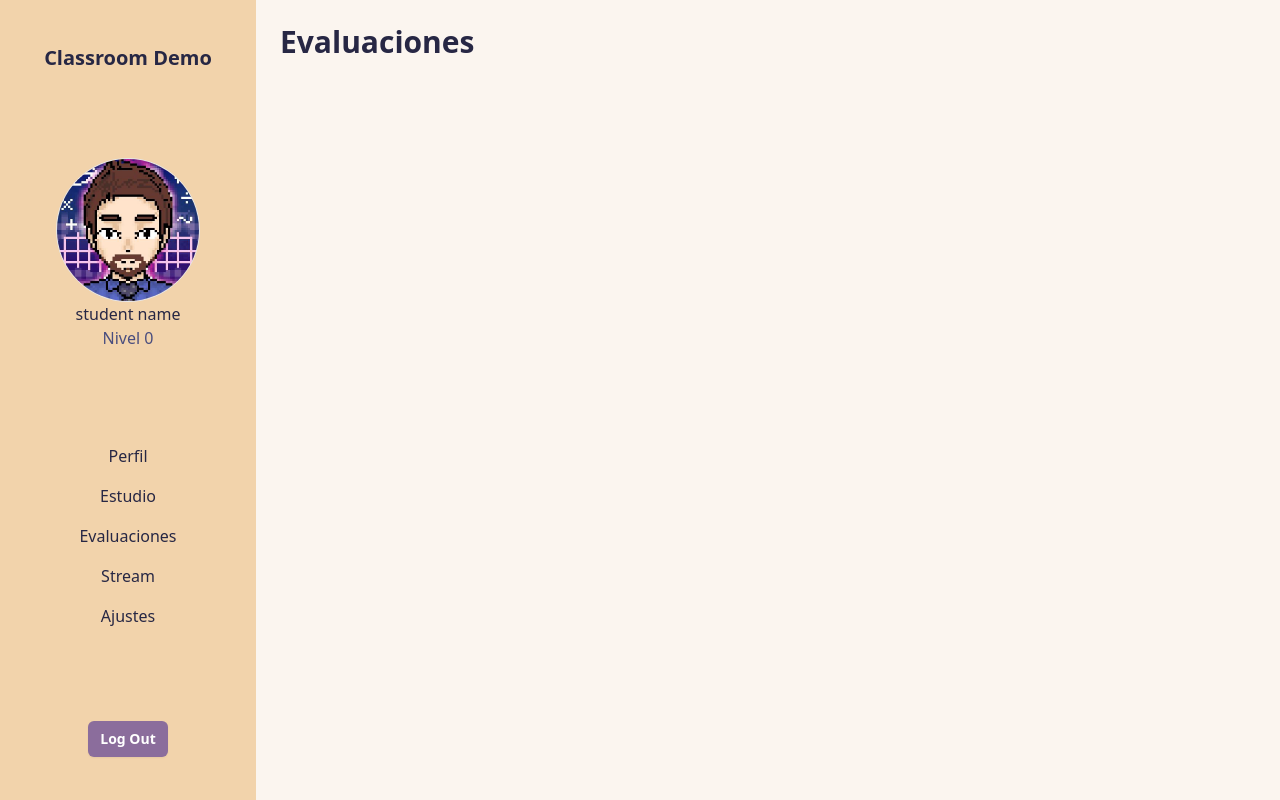
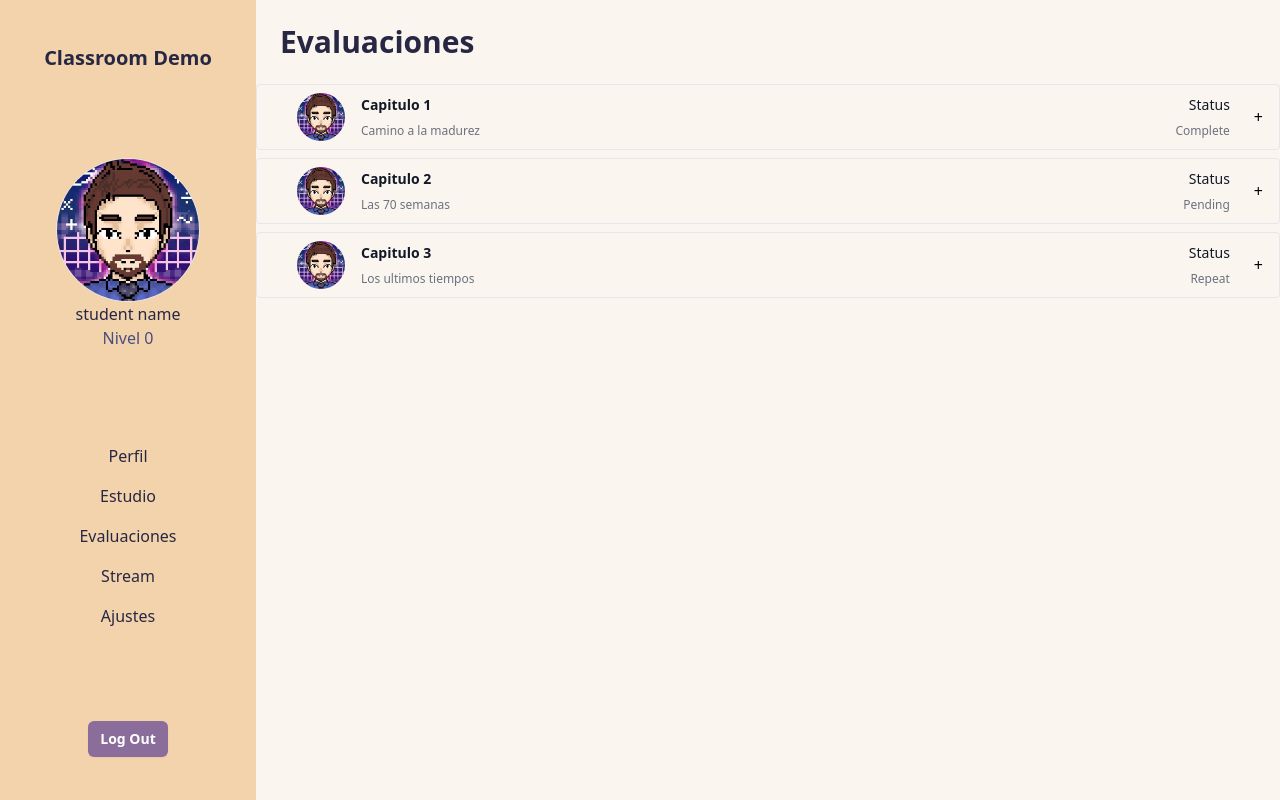
Before and after one commit to ClaudCZX/classroom-demo, a React (Vite) app: page /dashboard/evaluations in a window 1280 px wide. Built offline with nearby package versions, Linux system fonts and the light colour scheme.

Commit message:
add acordion ui component and mock data for test acordion

```diff
--- /dev/null
+++ b/src/mock/mockData.json
@@ -0,0 +1,23 @@
+[
+  {
+    "id": 1,
+    "title": "Capitulo 1",
+    "subTitle": "Camino a la madurez",
+    "imgChapter": "/user.jpeg",
+    "status": "Complete"
+  },
+  {
+    "id": 2,
+    "title": "Capitulo 2",
+    "subTitle": "Las 70 semanas",
+    "imgChapter": "/user.jpeg",
+    "status": "Pending"
+  },
+  {
+    "id": 3,
+    "title": "Capitulo 3",
+    "subTitle": "Los ultimos tiempos",
+    "imgChapter": "/user.jpeg",
+    "status": "Repeat"
+  }
+]
--- a/src/pages/Dashboard/Evaluation/index.tsx
+++ b/src/pages/Dashboard/Evaluation/index.tsx
@@ -1,7 +1,10 @@
+import Acordion from "../../UI/Acordion";
+
 const Evaluations = () => {
   return (
     <div className="relative w-full flex flex-col">
       <h1 className="text-left text-3xl p-6">Evaluaciones</h1>
+      <Acordion />
     </div>
   );
 };
--- /dev/null
+++ b/src/pages/UI/Acordion/AcordionItem.tsx
@@ -0,0 +1,62 @@
+import { ReactNode, useState } from "react";
+
+interface AcordionItemProps {
+  key: number;
+  title: string;
+  subTitle: string;
+  imgChapter: string;
+  status: string;
+  children: ReactNode;
+}
+
+const AcordionItem = (props: AcordionItemProps) => {
+  const [isOpen, setIsOpen] = useState(false);
+
+  const openHandler = () => {
+    setIsOpen(!isOpen);
+  };
+
+  const acordionOpen = isOpen ? "-" : "+";
+  const acordionItems = isOpen && (
+    <div className="px-4 py-2 border-t border-gray-200">{props.children}</div>
+  );
+
+  return (
+    <div className="border border-gray-200 rounded mb-2">
+      <div
+        className="flex justify-between items-center px-4 py-2 cursor-pointer"
+        onClick={openHandler}
+      >
+        <div className="w-full px-6">
+          <div className="flex justify-between gap-x-6">
+            <div className="flex min-w-0 gap-x-4">
+              <img
+                className="h-12 w-12 flex-none rounded-full bg-gray-50"
+                src={props.imgChapter}
+              />
+              <div className="min-w-0 flex-auto">
+                <p className="text-sm font-semibold leading-6 text-gray-900">
+                  {props.title}
+                </p>
+                <p className="mt-1 truncate text-xs leading-5 text-gray-500">
+                  {props.subTitle}
+                </p>
+              </div>
+            </div>
+            <div className="hidden shrink-0 sm:flex sm:flex-col sm:items-end">
+              <p className="text-sm leading-6 text-gray-900">Status</p>
+              <p className="mt-1 text-xs leading-5 text-gray-500">
+                {props.status}
+              </p>
+            </div>
+          </div>
+        </div>
+
+        <div>{acordionOpen}</div>
+      </div>
+      {acordionItems}
+    </div>
+  );
+};
+
+export default AcordionItem;
--- /dev/null
+++ b/src/pages/UI/Acordion/index.tsx
@@ -0,0 +1,20 @@
+import AcordionItem from "./AcordionItem";
+import mockData from "../../../mock/mockData.json";
+
+const Acordion = () => {
+  const items = "buenas";
+  const acordionItems = mockData.map((chapter) => (
+    <AcordionItem
+      key={chapter.id}
+      title={chapter.title}
+      subTitle={chapter.subTitle}
+      imgChapter={chapter.imgChapter}
+      status={chapter.status}
+    >
+      {items}
+    </AcordionItem>
+  ));
+  return <>{acordionItems}</>;
+};
+
+export default Acordion;
```
